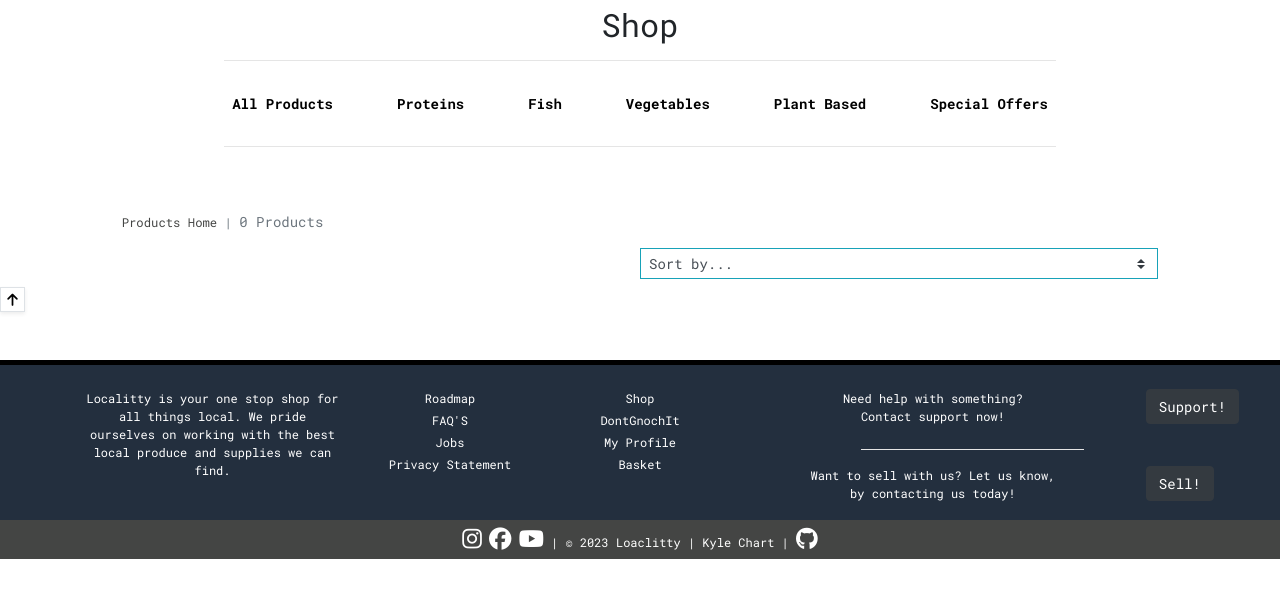
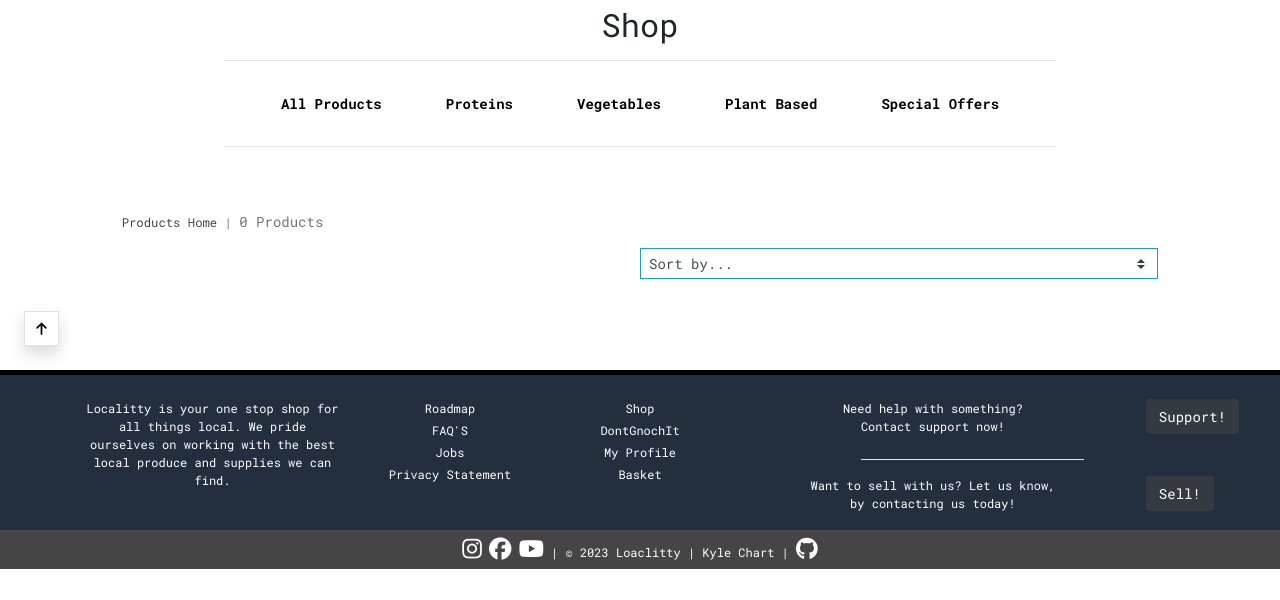
Before and after one commit to Mrekyle/ci-project-5, a Django app: a page that uses products/templates/shop.html in a window 1280 px wide. Shown: the part 84-684 px from the top of the page. Run offline with Django 3.2, Linux system fonts and the light colour scheme; data comes from the database, SQL or seed files in the repository; some libraries are stand-ins or nearby versions.

Commit message:
Edit button styling. Finish filtering options. BUG: Not displaying filter options in the search bar when selected

```diff
--- a/notes.txt
+++ b/notes.txt
@@ -98,6 +98,8 @@ Django Messages - Toasts
 Favicon
 Edit allauth templates to forward to own base.html √
 Add everything to Roadmap √
+Add hover state top rerutn to top button on shop page
+Add hover efect to item navigation in store page
 
 Social media page for the application(facebook)
 
--- a/products/templates/includes/products-nav.html
+++ b/products/templates/includes/products-nav.html
@@ -25,22 +25,10 @@ layout -->
                 <a href="{% url 'shop' %}?category=beef" class="dropdown-item ">Beef</a>
                 <a href="{% url 'shop' %}?category=pork" class="dropdown-item">Pork</a>
                 <a href="{% url 'shop' %}?category=lamb" class="dropdown-item">Lamb</a>
+                <a href="{% url 'shop' %}?category=seafood" class="dropdown-item">Seafood</a>
                 <a href="{% url 'shop' %}?sortprice&direction=asc" class="dropdown-item">All Proteins</a>
             </div>
         </li>
-
-        <li class="nav-item dropdown">
-            <a class="logo-font font-weight-bold nav-link text-black mr-5" href="#" id="homeware-link" data-toggle="dropdown" aria-haspopup="true" aria-expanded="false">
-                Fish
-            </a>
-            <div class="dropdown-menu border-0" aria-labelledby="homeware-link">
-                <a href="{% url 'shop' %}?category=whitefish,oilyfish" class="dropdown-item">All Fish</a>
-                <a href="{% url 'shop' %}?category=white" class="dropdown-item">White Fish</a>
-                <a href="{% url 'shop' %}?category=oily" class="dropdown-item">Oily Fish</a>
-                <a href="{% url 'shop' %}?sort=price&direction=asc" class="dropdown-item">By Price</a>
-            </div>
-        </li>
-
         <li class="nav-item dropdown">
             <a class="logo-font font-weight-bold nav-link text-black mr-5" href="#" id="homeware-link" data-toggle="dropdown" aria-haspopup="true" aria-expanded="false">
                 Vegetables
--- a/products/templates/shop.html
+++ b/products/templates/shop.html
@@ -51,21 +51,21 @@
             <div class="col-12 col-md06 my-auto order-md-last d-flex justify-content-center justify-content-md-end">
                 <div class="sort-select-wrapper w-50">
                     <select id="sort-selector" class="custom-select custom-select-sm rounded-0 border border-{% if current_sorting != 'None_None' %}info{% else %}black{% endif %}">
-                        <option value="reset" {% if current_sorting == 'None_None' %}selected{% endif %}>Sort by...</option>
-                        <option value="price_asc" {% if current_sorting == 'price_asc' %}selected{% endif %}>Price (low to high)</option>
-                        <option value="price_desc" {% if current_sorting == 'price_desc' %}selected{% endif %}>Price (high to low)</option>
-                        <option value="rating_asc" {% if current_sorting == 'rating_asc' %}selected{% endif %}>Rating (low to high)</option>
-                        <option value="rating_desc" {% if current_sorting == 'rating_desc' %}selected{% endif %}>Rating (high to low)</option>
-                        <option value="name_asc" {% if current_sorting == 'name_asc' %}selected{% endif %}>Name (A-Z)</option>
-                        <option value="name_desc" {% if current_sorting == 'name_desc' %}selected{% endif %}>Name (Z-A)</option>
-                        <option value="category_asc" {% if current_sorting == 'category_asc' %}selected{% endif %}>Category (A-Z)</option>
-                        <option value="category_desc" {% if current_sorting == 'category_desc' %}selected{% endif %}>Category (Z-A)</option>
+                        <option value="reset" {% if sorting == 'None_None' %}selected{% endif %}>Sort by...</option>
+                        <option value="price_asc" {% if sorting == 'price_asc' %}selected{% endif %}>Price (low to high)</option>
+                        <option value="price_desc" {% if sorting == 'price_desc' %}selected{% endif %}>Price (high to low)</option>
+                        <option value="rating_asc" {% if sorting == 'rating_asc' %}selected{% endif %}>Rating (low to high)</option>
+                        <option value="rating_desc" {% if sorting == 'rating_desc' %}selected{% endif %}>Rating (high to low)</option>
+                        <option value="name_asc" {% if sorting == 'name_asc' %}selected{% endif %}>Name (A-Z)</option>
+                        <option value="name_desc" {% if sorting == 'name_desc' %}selected{% endif %}>Name (Z-A)</option>
+                        <option value="category_asc" {% if sorting == 'category_asc' %}selected{% endif %}>Category (A-Z)</option>
+                        <option value="category_desc" {% if sorting == 'category_desc' %}selected{% endif %}>Category (Z-A)</option>
                     </select>
                 </div>
             </div>
             <div class="col-12 col-md-6 order-md-first">
                 <p class="text-muted mt-3 text-center text-md-left">
-                    {% if search_term or current_categories or current_sorting != 'None_None' %}
+                    {% if search_term or category_filter or sorting != 'None_None' %}
                         <span class="small"><a href="{% url 'shop' %}">Products Home</a> | </span>
                     {% endif %}
                     {{ products|length }} Products{% if search_term %} found for <strong>"{{ search_term }}"</strong>{% endif %}
@@ -127,24 +127,17 @@
             {% endfor %}
         </div>
     </div>
-    <div class="row align-items-end">
-        <div class="col-12 justify-content-end">
-            <div class="mb-5 btt-button shadow-sm rounded-0 border border-black t-btn">
-                <a class="btt-link d-flex h-100">
-                    <i class="fas fa-arrow-up text-black mx-auto my-auto"></i>
-                </a>
-            </div>
-        </div>
+    <div class="t-btn shadow m-4 rounded-0 border border-black">
+        <a class="t-btn-link t-btn-cursor d-flex h-100">
+            <i class="fas fa-arrow-up icon-link mx-auto my-auto"></i>
+        </a>
     </div>
 {% endblock %}
 
 {% block postloadjs %}
 {{ block.super }}
 
-<script type="text/javascript">
-    $('.btt-link').click(function(e) {
-        window.scrollTo(0,0)
-    })
-</script>
+<script type="text/javascript" src="{% static 'js/returnTop.js' %}"></script>
+<script type="text/javascript" src="{% static 'js/productSort.js' %}"></script>
 
 {% endblock %}
--- a/products/views.py
+++ b/products/views.py
@@ -52,7 +52,7 @@ def rendershop(request):
             sort = sorting
             if sorting == 'name':
                 sorting = 'lower_name'
-                product = product.annotate(lower_name=Lower('name'))
+                products = products.annotate(lower_name=Lower('name'))
             if sorting == 'category':
                 sorting = 'category__name'
             if 'direction' in request.GET:
--- a/static/css/base.css
+++ b/static/css/base.css
@@ -92,9 +92,21 @@ a.cat-badge > span.badge:hover {
 }
 
 .t-btn {
-    width: 25px;
-    height: 25px;
+    width: 35px;
+    height: 35px;
     padding: 4px;
+}
+
+.t-btn:hover {
+    background-color: #777777;
+}
+
+.icon-link {
+    color: black;
+}
+
+.t-btn-cursor {
+    cursor: pointer;
 }
 
 .f-bg {
--- /dev/null
+++ b/static/js/productSort.js
@@ -0,0 +1,22 @@
+
+
+$('#sort-selector').change(function() {
+    var selector = $(this);
+    var currentUrl = new URL(window.location);
+
+    var selectedVal = selector.val();
+    if(selectedVal != 'reset'){
+        var sort = selectedVal.split('_')[0];
+        var direction = selectedVal.split('_')[1];
+
+        currentUrl.searchParams.set('sort', sort)
+        currentUrl.searchParams.set('direction', direction)
+
+        window.location.replace(currentUrl)
+    }  else {
+        currentUrl.searchParams.delete('sort')
+        currentUrl.searchParams.delete('direction')
+
+        window.location.replace(currentUrl)
+    }
+})
--- /dev/null
+++ b/static/js/returnTop.js
@@ -0,0 +1,6 @@
+
+// Return the user to the top of the page when clicking the button
+
+$('.t-btn-link').click(function(e) {
+    window.scrollTo(0,0)
+})
```
